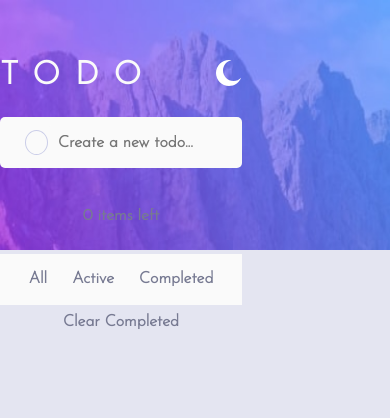
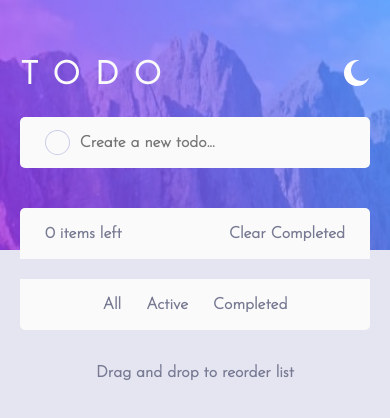
Before and after one commit to Romario-Negreiros/Todo-App, a React (Create React App) app: page / in a window 390 px wide. Shown: the top 418 px of the page. Built offline with nearby package versions, Linux system fonts and the light colour scheme.

Commit message:
fixes for responsivity

```diff
--- a/src/App.js
+++ b/src/App.js
@@ -96,7 +96,7 @@ function App() {
     catch (err) { console.error(err.message) }
   }
   return (
-    <div>
+    <div className="app">
       <Header setTheme={setTheme} theme={theme} toDo={toDo} />
       <section>
         <InputTask sendTask={sendTask} />
@@ -112,13 +112,16 @@ function App() {
               )}
             </Droppable>
           </DragDropContext>
-          <Manager
-            length={toDo.length}
-            setFilterAs={setFilterAs}
-            clearCompletedTasks={deleteTask} />
         </ul>
+        <Manager
+          toDo={toDo}
+          setToDo={setToDo}
+          length={toDo.length}
+          setFilterAs={setFilterAs}
+          clearCompletedTasks={deleteTask} />
       </section>
-    </div >
+      <p className="dragndrop">Drag and drop to reorder list</p>
+    </div>
   )
 }
 
--- a/src/Manager.js
+++ b/src/Manager.js
@@ -3,6 +3,21 @@ import './App.css'
 
 function Manager(props) {
 
+    if (window.innerWidth < 459) {
+        return (
+            <li className="manager">
+                <div className="manager-up">
+                    <p className="items-left">{props.length} items left</p>
+                    <p onClick={() => props.clearCompletedTasks('Clear')}>Clear Completed</p>
+                </div>
+                <div className="manager-actions">
+                    <p onClick={() => props.setFilterAs('')}>All</p>
+                    <p onClick={() => props.setFilterAs('Active')}>Active</p>
+                    <p onClick={() => props.setFilterAs('Completed')}>Completed</p>
+                </div>
+            </li>
+        )
+    } else {
         return (
             <li className="manager">
                 <p className="items-left">{props.length} items left</p>
@@ -15,5 +30,6 @@ function Manager(props) {
             </li>
         )
     }
+}
 
 export default Manager
--- a/src/Task.js
+++ b/src/Task.js
@@ -20,40 +20,42 @@ function Task(props) {
                     onClick={() => props.taskHasBeenDone(props.index)}>
                     <img src="" alt="" />
                 </div>
-                <p>{props.task}</p>
             </div>
-            <div>
+            <p>{props.task}</p>
+            <div className="adiv" onClick={() => props.deleteTask(props.index)}>
                 <img className={`delete delete-${props.theme}`}
                     src={Delete}
-                    alt="delete"
-                    onClick={() => props.deleteTask(props.index)} />
+                    alt="delete" />
                 <img className={`deleteDark deleteDark-${props.theme}`}
                     src={DeleteDark}
-                    alt="deleteDark"
-                    onClick={() => props.deleteTask(props.index)} />
+                    alt="deleteDark" />
             </div>
         </li>
     )
     } else {
         return (
-            <li className={`task${props.index} tasks tasks-${props.theme}`}>
+            <li
+                {...provided.draggableProps}
+                {...provided.dragHandleProps}
+                ref={innerRef}
+                className={`task${props.index} tasks tasks-${props.theme}`}>
                 <div>
                     <div
                         className="circle completed"
                         onClick={() => props.taskHasBeenDone(props.index)}>
                         <img src={Check} alt="checked" />
                     </div>
-                    <p><del>{props.task}</del></p>
                 </div>
-                <div>
+                <p><del>{props.task}</del></p>
+                <div className="adiv" onClick={() => props.deleteTask(props.index)}>
                     <img className="delete"
                         src={Delete}
                         alt="delete"
-                        onClick={() => props.deleteTask(props.index)} />
+                    />
                     <img className="deleteDark"
                         src={DeleteDark}
                         alt="deleteDark"
-                        onClick={() => props.deleteTask(props.index)} />
+                    />
                 </div>
             </li>
         )
```
Lines whose indentation alone changed are shown as unchanged.
